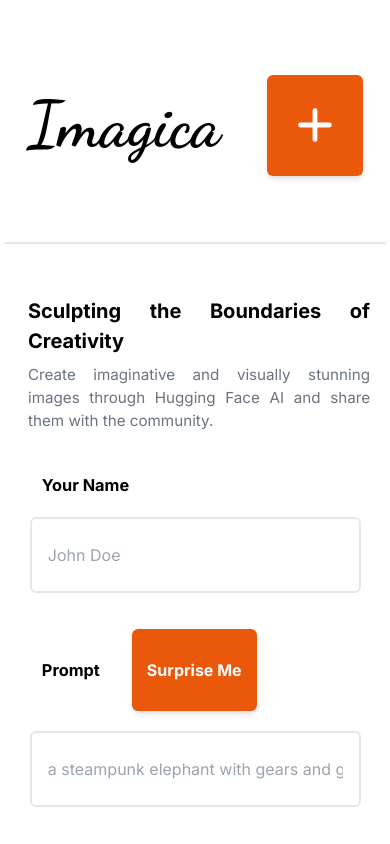
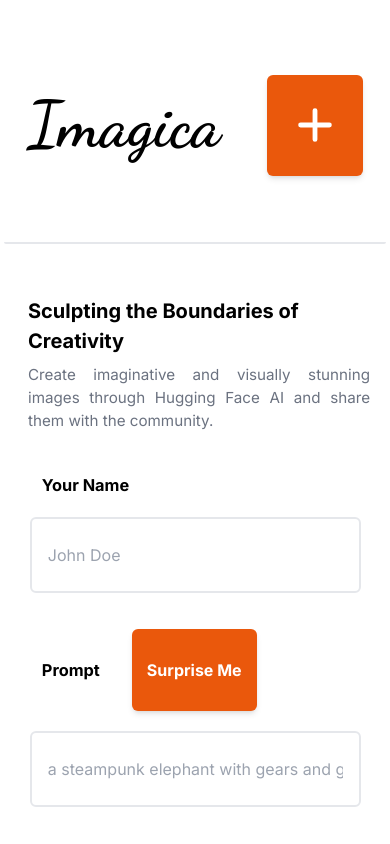
Before and after one commit to Shubham-K77/Dalle-Clone, a React (Vite) app in the folder client/: page /create in a window 390 px wide. Shown: the top 844 px of the page. Built offline with nearby package versions, Linux system fonts and the light colour scheme.

Commit message:
Front-End Changes

```diff
--- a/client/src/pages/Create.jsx
+++ b/client/src/pages/Create.jsx
@@ -111,8 +111,8 @@
   return (
     <div className="w-full flex flex-col justify-evenly items-center overflow-x-hidden">
       <Navbar />
-      <div className="w-full flex flex-col justify-evenly items-start text-justify p-[1.25rem] pl-[1.75rem] lg:pl-[2.5rem]">
-        <h1 className="text-[1.25rem] font-bold font-sans mb-2">
+      <div className="w-full flex flex-col justify-evenly items-start p-[1.25rem] pl-[1.75rem] lg:pl-[2.5rem]">
+        <h1 className="text-[1.25rem] font-bold font-sans mb-2 text-left">
           Sculpting the Boundaries of Creativity
         </h1>
         <p className="text-[0.95rem] text-gray-500 text-justify">
--- a/client/src/pages/Home.jsx
+++ b/client/src/pages/Home.jsx
@@ -79,13 +79,13 @@
             Where Imagination Meets Reality!
           </div>
           <div className="w-[95%] lg:w-[50%] md:h-[12.25vh] md:text-left  lg:h-[12vh] h-[10vh] bg-white mt-[2rem] lg:ml-[4rem] rounded-md flex lg:justify-around justify-evenly items-center p-[1.25rem]">
-            <div className="lg:w-[25%] bg-white flex justify-center items-center hover:cursor-pointer lg:p-0 p-2">
+            <div className="w-[25%] lg:w-[25%] bg-white flex justify-center items-center hover:cursor-pointer lg:p-0 p-2">
               <IoSearch className="text-[2rem] text-gray-500" />
             </div>
-            <div className="lg:w-[50%] text-[1.05rem] lg:text-[1.25rem] text-gray-500 font-sans text-center lg:text-justify lg:mr-0 mr-10">
-              Planets Colliding Together
+            <div className="w-[50%] lg:w-[50%] text-[1.05rem] lg:text-[1.25rem] text-gray-500 font-sans text-center lg:text-justify lg:mr-0 mr-10">
+              Imagine
             </div>
-            <div className="lg:h-[6.5vh] h-[7.5vh] w-[21vw] lg:w-[16vw] bg-green-600 shadow-sm p-2 rounded-md ml-2 text-[1rem] lg:text-[1.05rem] font-bold font-sans flex justify-center items-center text-white hover:bg-green-500 hover:cursor-pointer lg:mr-2 mr-2">
+            <div className="lg:h-[7.5vh] h-[7.5vh] w-[22vw] lg:w-[16vw] bg-green-600 shadow-sm p-2 rounded-md ml-2 text-[1rem] lg:text-[1.05rem] font-bold font-sans flex justify-center items-center text-white hover:bg-green-500 hover:cursor-pointer lg:mr-2 mr-2">
               Generate
             </div>
           </div>
```
